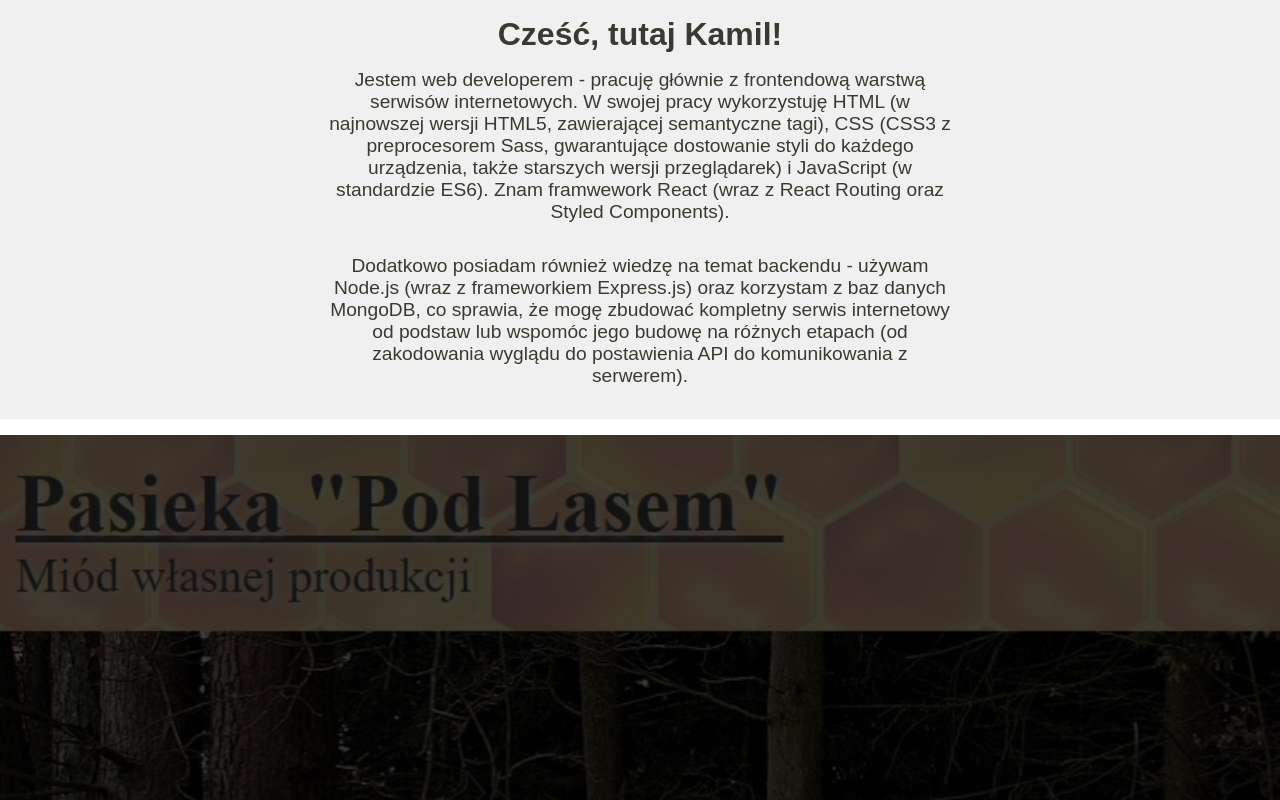
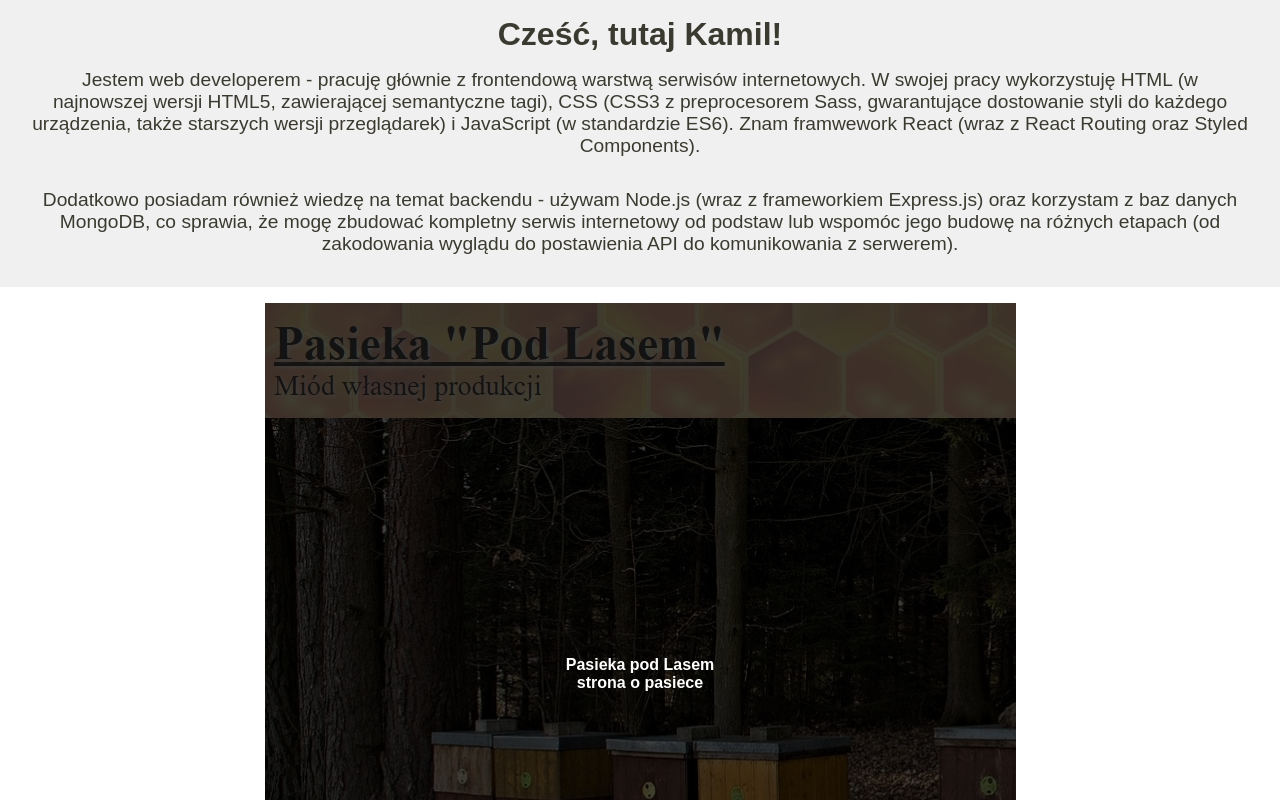
Before and after one commit to kwojtas172/kwojtas172.github.io, a React (Create React App) app: page / in a window 1280 px wide. Shown: the top 800 px of the page. Built offline with nearby package versions, Linux system fonts and the light colour scheme.

Commit message:
updated styles - max-width

```diff
--- a/src/components/FormApp.jsx
+++ b/src/components/FormApp.jsx
@@ -3,6 +3,7 @@ import styled from "styled-components";
 
 
 const Form = styled.form`
+    max-width: 100%;
     display: flex;
     flex-direction: column;
     justify-content: center;
--- a/src/components/HeaderApp.jsx
+++ b/src/components/HeaderApp.jsx
@@ -4,7 +4,7 @@ import styled from "styled-components";
 const Header = styled.header`
     display: flex;
     flex-direction: column;
-    width: 100%;
+    max-width: 100%;
     margin: 0 auto;
     align-items: center;
     color: #3b3a30;
@@ -14,6 +14,7 @@ const Header = styled.header`
 const Title = styled.h1 `
     margin: 1rem;
     font-size: 2rem;
+    max-width: 100%;
 `
 
 const TitleDescription = styled.p`
@@ -22,7 +23,7 @@ const TitleDescription = styled.p`
     margin-top: 0;
     padding: 0 2rem;
     font-size: 1.2rem;
-    max-width: 700px;
+    max-width: 100%;
 
 `
 
--- a/src/components/ProjectsApp.jsx
+++ b/src/components/ProjectsApp.jsx
@@ -7,7 +7,7 @@ const Section = styled.section`
 `
 
 const Article = styled.article`
-    width: 100%;
+    max-width: 100%;
     display: flex;
     flex-direction: column;
     position: relative;
@@ -15,13 +15,13 @@ const Article = styled.article`
 `
 
 const Photo = styled.img`
-    width: 100%;
+    max-width: 100%;
     height: auto;
     transition: 0.4s;
 `
 
 const DescriptionsWrapper = styled.div`
-    width: 100%;
+    max-width: 100%;
     display: none;
     flex-direction: column;
     position: absolute;
```
